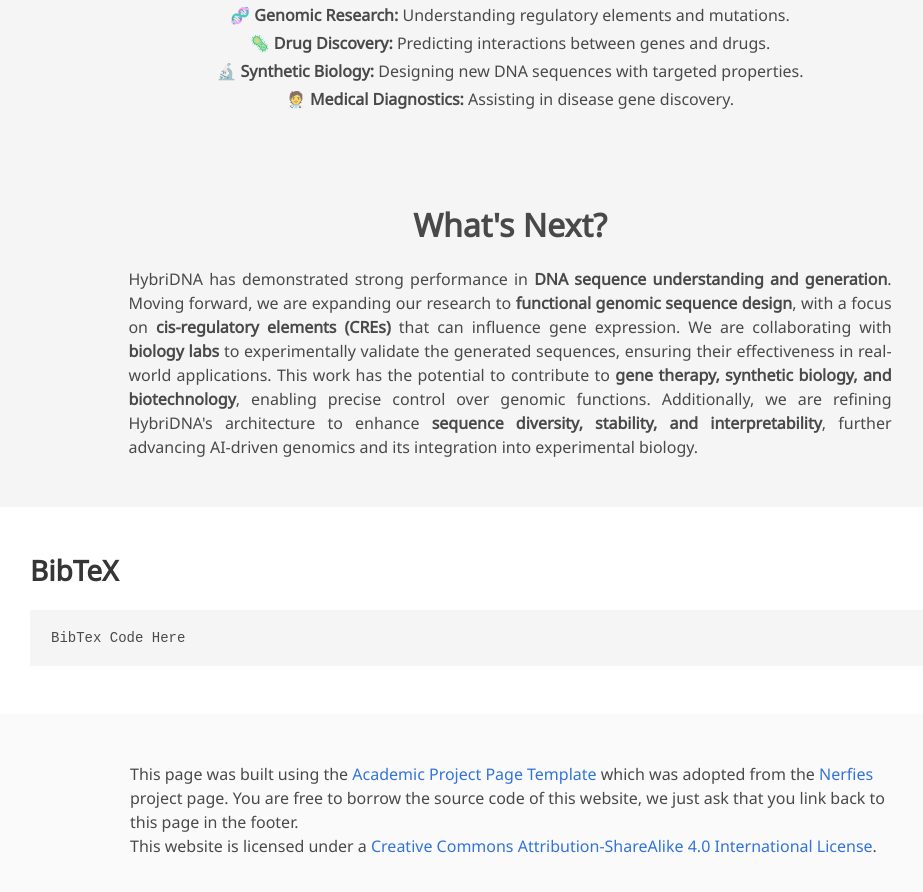
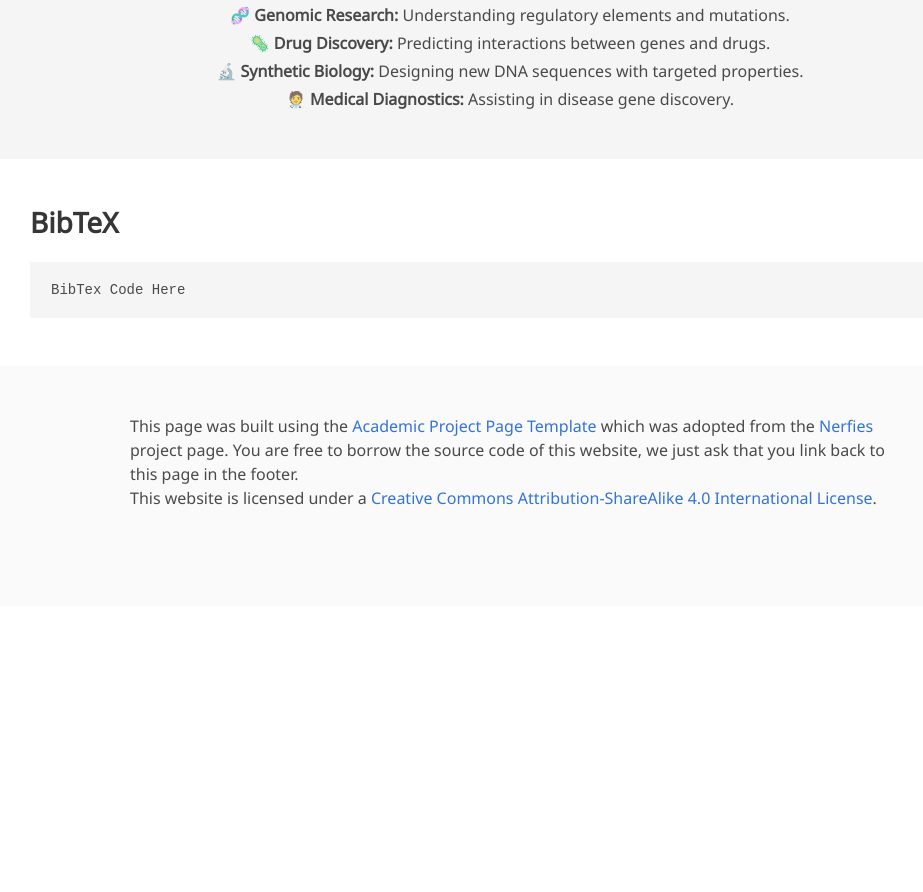
Before and after one commit to HybriDNA-Project/HybriDNA-Project, a plain HTML site: page index.html in a window 1280 px wide. Shown: the part 7987-8879 px from the top of the page, without its empty margins (130-1053 px from the left). After the commit the page ends 8593 px from the top, so only its background shows below. Drawn offline with nearby package versions, Linux system fonts and the light colour scheme; some icons are missing; a web font is replaced by a local one.

Commit message:
Update index.html

```diff
--- a/index.html
+++ b/index.html
@@ -310,7 +310,7 @@
 </section>
 
 <!-- What's Next Section -->
-<section class="section hero is-light">
+<!-- <section class="section hero is-light">
   <div class="container is-max-desktop">
     <div class="columns is-centered has-text-centered">
       <div class="column is-four-fifths">
@@ -326,7 +326,7 @@
     </div>
   </div>
 </section>
-
+ -->
 
 <!--BibTex citation -->
 <section class="section" id="BibTeX">
```
